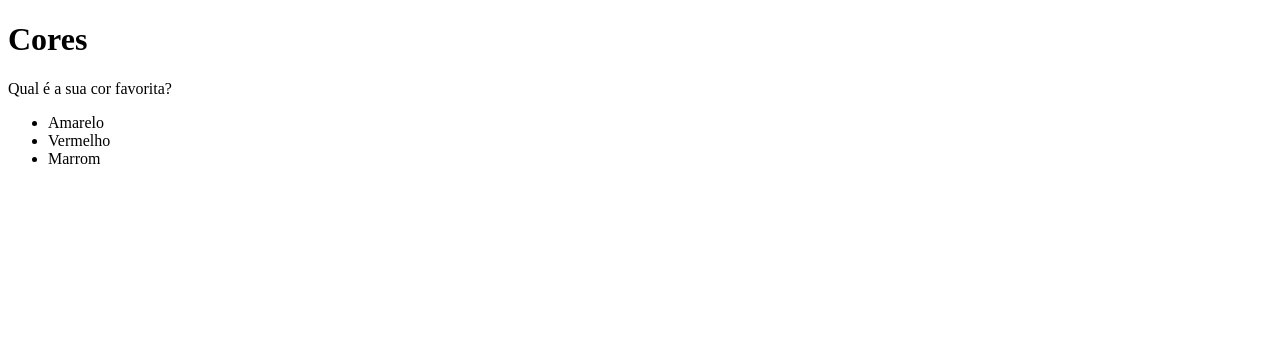
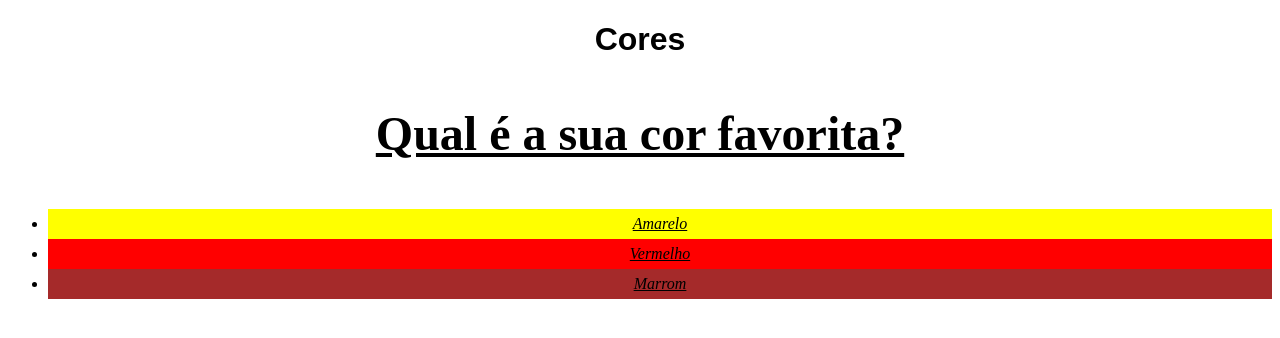
Before and after one commit to Kemadu/exercicio_03, a plain HTML site: page index.html in a window 1280 px wide. Drawn offline with Linux system fonts and the light colour scheme.

Commit message:
estilizando index.html

```diff
--- a/index.html
+++ b/index.html
@@ -3,15 +3,50 @@
   <head>
     <meta charset="UTF-8">
     <title>HTML</title>
-    <style></style>
+    <style>
+
+        h1 {
+            font-family: sans-serif;
+        }
+
+        p {
+            font-weight: 600;
+            font-size: 3em;
+            text-decoration: underline;
+        }
+
+        body {
+            font-size: 16px;
+            text-align: center;
+        }
+
+        ul {
+            font-style: italic;
+            text-decoration: underline;
+            line-height: 30px;
+        }
+
+        #amarelo {
+            background-color: yellow;
+        }
+
+        #vermelho {
+            background-color: red;
+        }
+
+        #marrom {
+            background-color: brown;
+        }
+
+    </style>
   </head>
   <body>
     <h1>Cores</h1>
     <p>Qual é a sua cor favorita?</p>
     <ul>
-      <li>Amarelo</li>
-      <li>Vermelho</li>
-      <li>Marrom</li>
+      <li id="amarelo">Amarelo</li>
+      <li id="vermelho">Vermelho</li>
+      <li id="marrom">Marrom</li>
     </ul>
   </body>
 </html>
```
